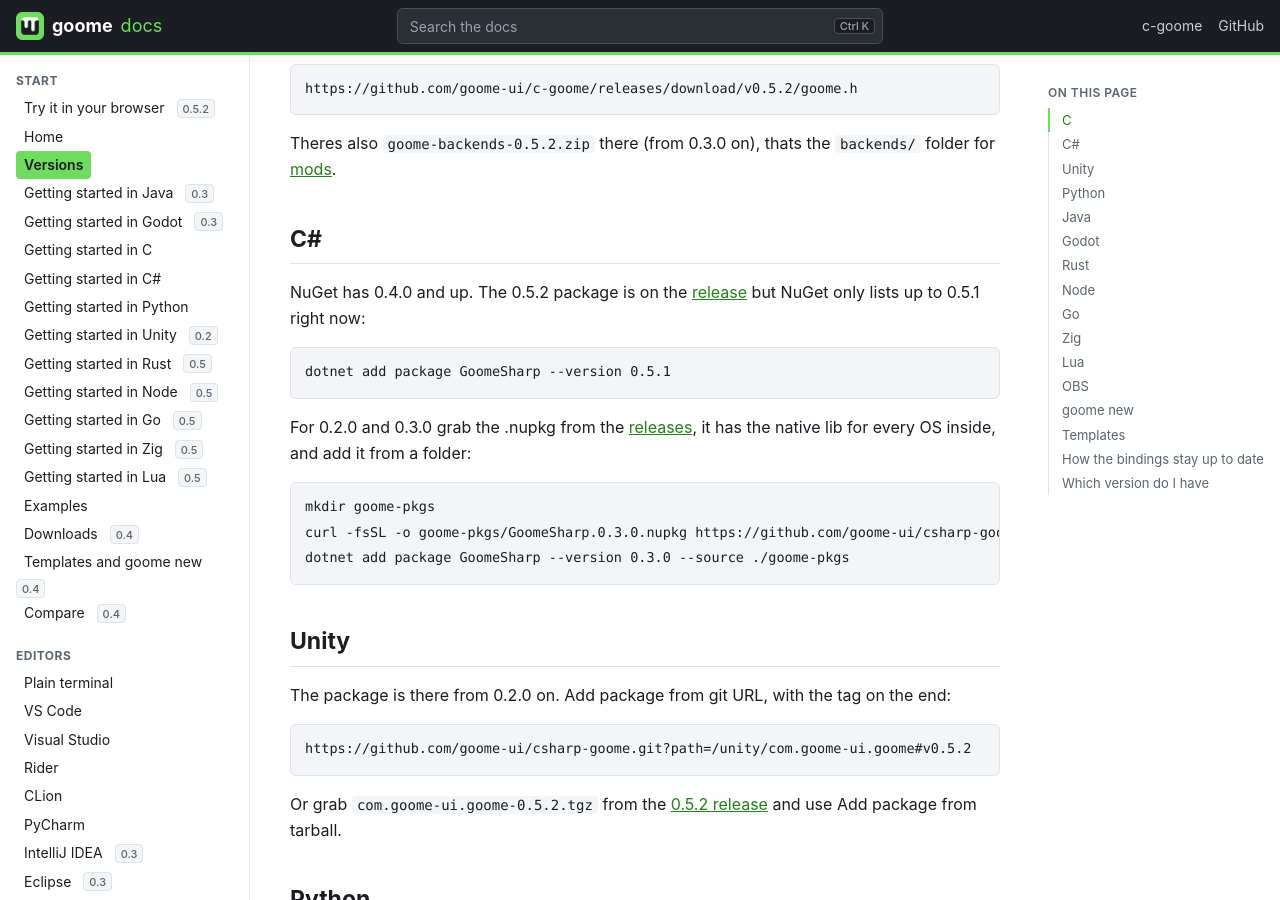
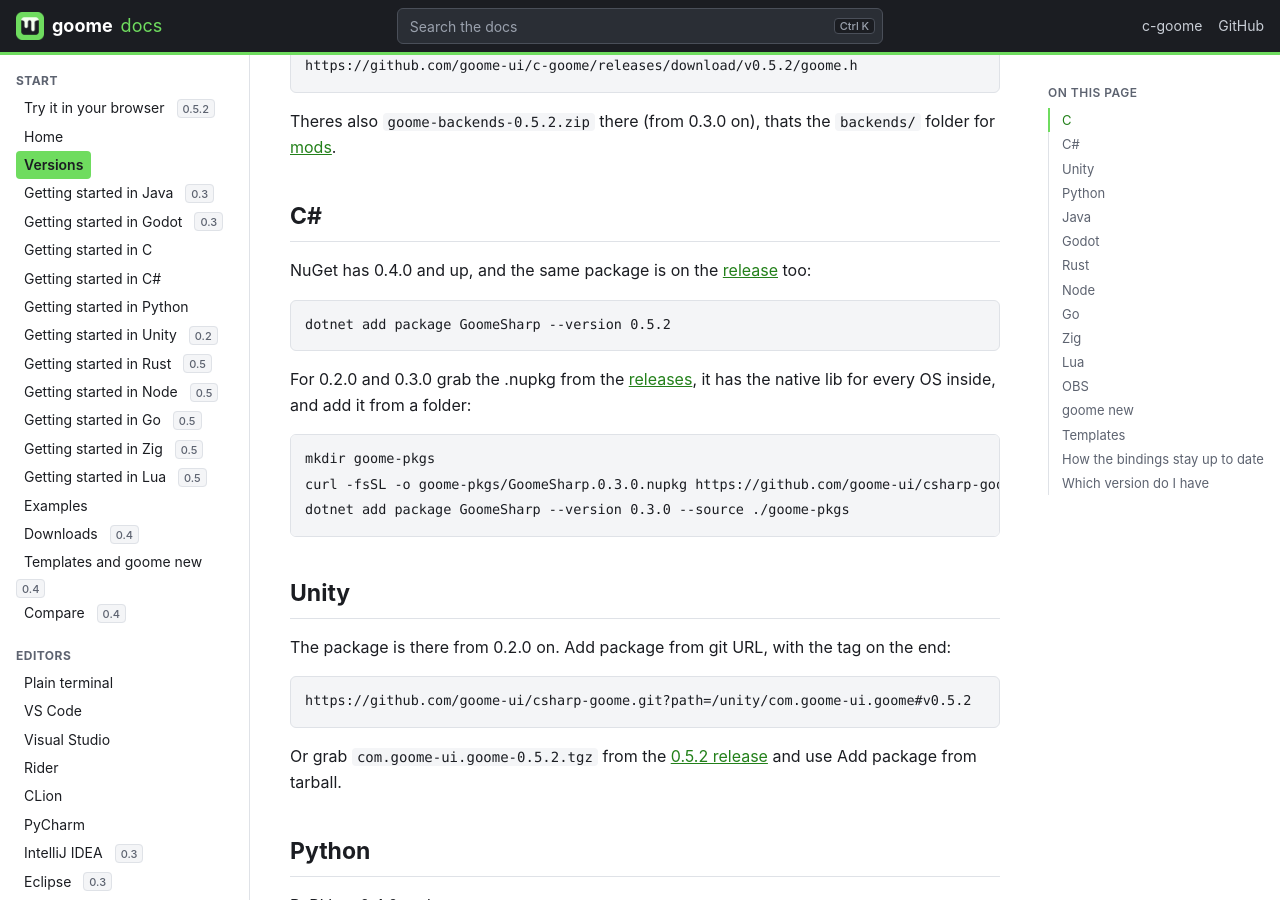
Before and after one commit to goome-ui/docs, a Jekyll site: the page built from pages/versions.md, in a window 1280 px wide and 900 px high, scrolled down 1274 px. Built offline with Jekyll 4.4.1, drawn with Linux system fonts in a browser that asks for light colours; some of the changed text lies outside the part shown.

Commit message:
Update 0.5.3 docs

````diff
--- a/pages/versions.md
+++ b/pages/versions.md
@@ -9,7 +9,7 @@ The getting started pages get you the newest goome. If you want one exact versio
 | Version | Whats in it |
 |:--|:--|
 | 0.5.3 | `goome-cli` is on PyPI now, so `pipx install goome-cli` works, plus `goome update` and a once a day note when a newer cli is out. Only goome-cli has a 0.5.3, the rest stays at 0.5.2 |
-| 0.5.2 | goome apps [run in the browser](browser.md) (`goome build --web`), the [builder](ui-builder.md) exports Rust, Node, Go, Zig and Lua, the `GOOME_WINDOW_NO_TITLEBAR` flag. Every binding was updated to c-goome 0.5.2, only the NuGet package is still at 0.5.1 for now |
+| 0.5.2 | goome apps [run in the browser](browser.md) (`goome build --web`), the [builder](ui-builder.md) exports Rust, Node, Go, Zig and Lua, the `GOOME_WINDOW_NO_TITLEBAR` flag. Every binding was updated to c-goome 0.5.2 |
 | 0.5.1 | fixed install steps: Python, C# and Java come from PyPI, NuGet and Maven Central, Node and Lua from their release files, the editor plugins from their marketplaces, plus a Windows installer for the [OBS plugin](obs.md) |
 | 0.5 | [Rust](start-rust.md), [Node](start-node.md), [Go](start-go.md), [Zig](start-zig.md) and [Lua](start-lua.md), [animations](animations.md), [emoji and RTL](emoji-rtl.md), [IME](ime.md), [screen readers](accessibility.md), the [OBS plugin](obs.md), real goome in the [builder](ui-builder.md), the GNOME late hit rect fix |
 | 0.4 | [apps to download](downloads.md), [template repos and goome new](templates.md), the [Compare](compare.md) page, [Discussions and good first issues](community.md) |
@@ -46,10 +46,10 @@ Theres also `goome-backends-0.5.2.zip` there (from 0.3.0 on), thats the `backend
 
 ## C#
 
-NuGet has 0.4.0 and up. The 0.5.2 package is on the [release](https://github.com/goome-ui/csharp-goome/releases/tag/v0.5.2) but NuGet only lists up to 0.5.1 right now:
+NuGet has 0.4.0 and up, and the same package is on the [release](https://github.com/goome-ui/csharp-goome/releases/tag/v0.5.2) too:
 
 ```sh
-dotnet add package GoomeSharp --version 0.5.1
+dotnet add package GoomeSharp --version 0.5.2
 ```
 
 For 0.2.0 and 0.3.0 grab the .nupkg from the [releases](https://github.com/goome-ui/csharp-goome/releases), it has the native lib for every OS inside, and add it from a folder:
````
Also changed, not shown: builder/codegen.js.
